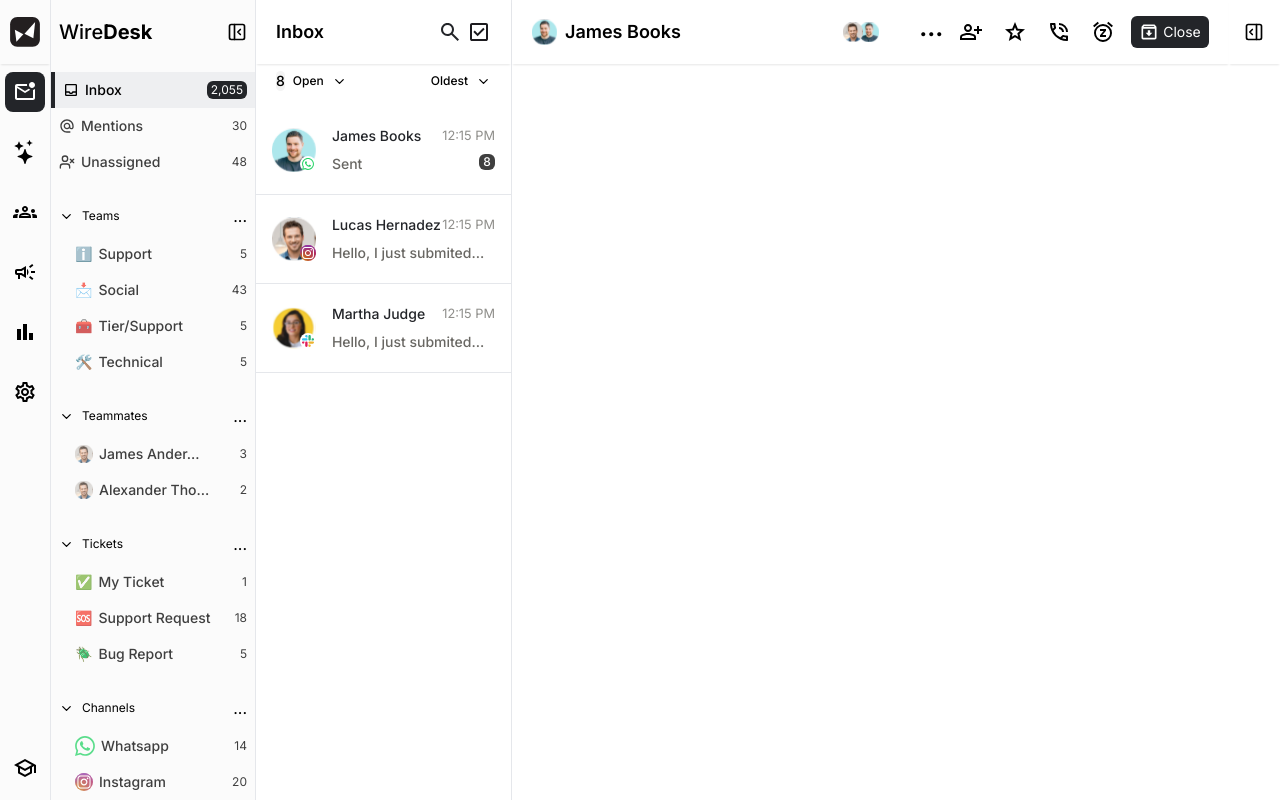
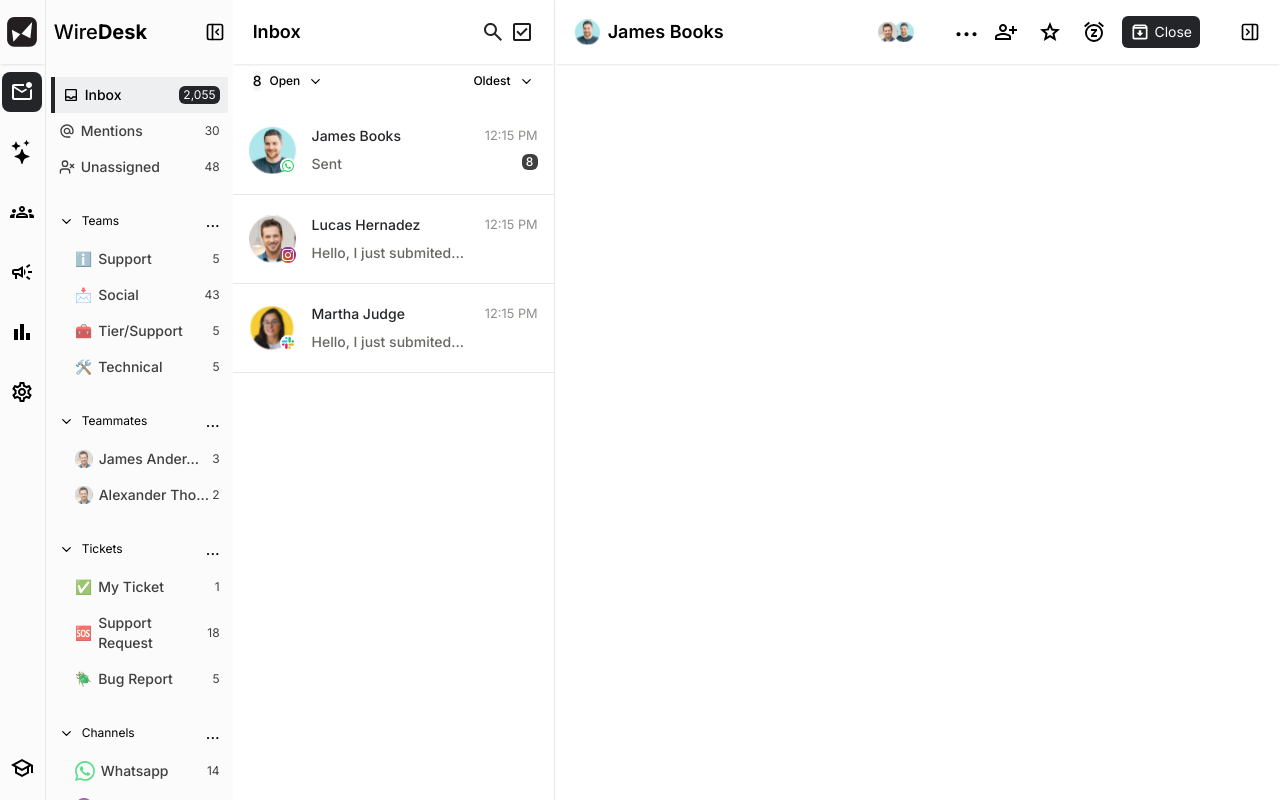
Before and after one commit to Marvelousy20/wiredesk, a Next.js app: page / in a window 1280 px wide. Both pictures are taken after a click on the button 1233 px from the left and 32 px from the top of the page. Built offline with nearby package versions, Linux system fonts and the light colour scheme.

Commit message:
making changes

```diff
--- a/src/app/globals.css
+++ b/src/app/globals.css
@@ -1,6 +1,16 @@
 @tailwind base;
 @tailwind components;
 @tailwind utilities;
+
+* {
+  margin: 0;
+  padding: 0;
+  box-sizing: border-box;
+}
+
+html {
+  font-size: 16px;
+}
 
 :root {
   --foreground-rgb: 0, 0, 0;
@@ -66,3 +76,55 @@ body {
 .transition-width {
   transition: width 0.3s ease-in-out;
 }
+
+/* Layout styles */
+
+/* Default widths */
+/* .column-a {
+  width: 18.187%;
+}
+
+.column-a1 {
+  width: 19.635%;
+}
+
+.column-a2 {
+  width: 80.365%;
+}
+
+.column-b {
+  width: 58.796%;
+}
+
+.column-b1 {
+  width: 36.22%;
+}
+
+.column-b2 {
+  width: 63.78%;
+}
+
+.column-c {
+  width: 23.076%;
+} */
+
+/* Collapsed and expanded states */
+/* .collapsed-a .column-a2 {
+  display: none;
+}
+
+.collapsed-a .column-b2 {
+  width: calc(37.5% + 14.616%);
+}
+
+.collapsed-c .column-c {
+  display: none;
+}
+
+.collapsed-c .column-b2 {
+  width: calc(37.5% + 14.616% + 23.076);
+}
+
+.collapsed-a.collapsed-c .column-b2 {
+  width: calc(37.5% + 14.616% + 23.076%);
+} */
--- a/src/components/Details/details.tsx
+++ b/src/components/Details/details.tsx
@@ -5,20 +5,23 @@ import Attributes from "./Attributes";
 
 interface ItemProps {
   isCollapsed: boolean;
-  width: string;
+  // width: string;
   onCollapseToggle: () => void;
 }
 
 export default function Details({
   isCollapsed,
   onCollapseToggle,
-  width,
-}: ItemProps) {
+}: // width,
+ItemProps) {
   return (
     <section
-      className={`col-span-2 transition-all duration-300 ease-in-out`}
-      style={{ width }}
+      className={`col-span-2 transition-all duration-300 ease-in-out column-c ${
+        isCollapsed ? "w-0" : "w-[23.076%]"
+      }`}
+      // style={{ width }}
     >
+      {!isCollapsed && (
         <div className="relative">
           <div className="">
             <TabGroup className="">
@@ -48,11 +51,7 @@ export default function Details({
                   }`}
                   onClick={onCollapseToggle}
                 >
-                {isCollapsed ? (
-                  <LuPanelRightOpen size={20} />
-                ) : (
                   <LuPanelRightClose size={20} />
-                )}
                 </button>
               </div>
               <TabPanels className={isCollapsed ? "hidden" : "block"}>
@@ -66,6 +65,7 @@ export default function Details({
             </TabGroup>
           </div>
         </div>
+      )}
     </section>
   );
 }
--- a/src/components/General/Dropdown.tsx
+++ b/src/components/General/Dropdown.tsx
@@ -17,7 +17,7 @@ const Dropdown = ({ title, items }: DropdownProps) => {
   }, []);
 
   return (
-    <div className="w-full">
+    <div className="w-full mr-6">
       <button
         className="flex justify-between items-center w-full p-2 focus:outline-nones"
         onClick={() => setIsOpen(!isOpen)}
--- a/src/components/MainContent.tsx
+++ b/src/components/MainContent.tsx
@@ -10,64 +10,42 @@ export default function MainContent() {
   const [isDetailedSidebarCollapsed, setIsDetailedSidebarCollapsed] =
     useState(false);
 
-  const [widths, setWidths] = useState({
-    sidebarWidth: "20%",
-    detailsWidth: "20%",
-    messageWidth: "60%",
-    firstChildWidth: "20%",
-  });
+  const getMessageWidth = () => {
+    let defaultWidth = "58.796%";
 
-  const calculateWidths = () => {
-    if (typeof window === "undefined") {
-      return;
+    if (isSidebarCollapsed) {
+      defaultWidth = "73.412%";
     }
-    const totalWidth = window.innerWidth;
-    const sidebarWidth = isSidebarCollapsed
-      ? 0.04 * totalWidth
-      : 0.2 * totalWidth;
-    const detailsWidth = isDetailedSidebarCollapsed
-      ? 0.04 * totalWidth
-      : 0.2 * totalWidth;
-    const messageWidth = totalWidth - sidebarWidth - detailsWidth;
-    const firstChildWidth = 0.2 * totalWidth;
+    if (isDetailedSidebarCollapsed) {
+      defaultWidth = "81.872%";
+    }
+    if (isDetailedSidebarCollapsed && isSidebarCollapsed) {
+      defaultWidth = "96.429%";
+    }
 
-    setWidths({
-      sidebarWidth: `${sidebarWidth}px`,
-      detailsWidth: `${detailsWidth}px`,
-      messageWidth: `${messageWidth}px`,
-      firstChildWidth: `${firstChildWidth}px`,
-    });
+    console.log(defaultWidth);
+
+    return defaultWidth;
   };
 
-  useEffect(() => {
-    calculateWidths();
-    const handleResize = () => {
-      calculateWidths();
-    };
-
-    window.addEventListener("resize", handleResize);
-    return () => {
-      window.removeEventListener("resize", handleResize);
-    };
-  }, [isSidebarCollapsed, isDetailedSidebarCollapsed]);
-
   return (
-    <div className="w-full flex h-screen overflow-hidden">
+    <div className={`w-full flex h-screen overflow-hidden`}>
       <Sidebar
         isCollapsed={isSidebarCollapsed}
         onCollapseToggle={() => setIsSidebarCollapsed(!isSidebarCollapsed)}
         key={isSidebarCollapsed ? "collapsed" : "expanded"}
-        width={widths.sidebarWidth}
+        // width={widths.sidebarWidth}
       />
-
       <div
-        className={`transition-all overflow-auto duration-300 ease-out`}
-        style={{ width: widths.messageWidth }}
+        className={`transition-all overflow-auto duration-300 ease-out column-b [58.796%]`}
+        style={{ width: getMessageWidth() }}
       >
         <Message
           isCollapsedDetailsbar={isDetailedSidebarCollapsed}
           onCollapseToggle={() => setIsSidebarCollapsed(!isSidebarCollapsed)}
-          detailsWidth={widths.firstChildWidth}
+          onDetailsCollapseToggle={() =>
+            setIsDetailedSidebarCollapsed(!isDetailedSidebarCollapsed)
+          }
           isCollapsed={isSidebarCollapsed}
         />
       </div>
@@ -76,7 +54,6 @@ export default function MainContent() {
         onCollapseToggle={() =>
           setIsDetailedSidebarCollapsed(!isDetailedSidebarCollapsed)
         }
-        width={widths.detailsWidth}
       />
     </div>
   );
--- a/src/components/Message/MessageDetails.tsx
+++ b/src/components/Message/MessageDetails.tsx
@@ -10,8 +10,17 @@ import {
 } from "react-icons/md";
 import { Button } from "@headlessui/react";
 import { useState } from "react";
+import { LuPanelRightClose } from "react-icons/lu";
 
-const MessageDetails = () => {
+interface MessageDetailsProps {
+  isCollapsedDetailsbar: boolean;
+  onCollapseToggle: () => void;
+}
+
+const MessageDetails = ({
+  isCollapsedDetailsbar,
+  onCollapseToggle,
+}: MessageDetailsProps) => {
   const [isOpen, setIsOpen] = useState(true);
 
   return (
@@ -55,9 +64,6 @@ const MessageDetails = () => {
               <span className="hover:bg-[#EEEFF1] rounded-full p-1">
                 <MdOutlineGrade size={24} />
               </span>
-              <span className="hover:bg-[#EEEFF1] rounded-full p-1">
-                <MdOutlinePhoneInTalk size={24} />
-              </span>
 
               <span className="hover:bg-[#EEEFF1] rounded-full p-1">
                 <MdOutlineSnooze size={24} />
@@ -77,6 +83,12 @@ const MessageDetails = () => {
                 )}
               </Button>
             </div>
+
+            {isCollapsedDetailsbar && (
+              <div className="cursor-pointer" onClick={onCollapseToggle}>
+                <LuPanelRightClose size={20} />
+              </div>
+            )}
           </div>
         </div>
       </div>
--- a/src/components/Message/message.tsx
+++ b/src/components/Message/message.tsx
@@ -4,21 +4,21 @@ import MessagesInbox from "./MessageInbox";
 interface MessageProps {
   isCollapsedDetailsbar: boolean;
   onCollapseToggle: () => void;
-  detailsWidth: string;
+  // detailsWidth: string;
   isCollapsed: boolean;
+  onDetailsCollapseToggle: () => void;
 }
 
 export default function Message({
   isCollapsedDetailsbar,
   onCollapseToggle,
-  detailsWidth,
+  onDetailsCollapseToggle,
   isCollapsed,
 }: MessageProps) {
   return (
     <section className="w-full h-full overflow-auto flex">
       <div
-        className={`border-r h-full transition-all duration-300 ease-in-out`}
-        style={{ width: detailsWidth }}
+        className={`border-r h-full transition-all duration-300 ease-in-out column-b1 w-[322px]`}
       >
         <MessagesInbox
           isCollapsedDetailsbar={isCollapsedDetailsbar}
@@ -27,9 +27,14 @@ export default function Message({
         />
       </div>
       <div
-        className={`flex-1 h-full ${isCollapsedDetailsbar ? "" : "border-r"}`}
+        className={`flex-1 flex-grow h-full transition-all duration-300 ease-in-out column-b2 w-full ${
+          isCollapsedDetailsbar ? "collapsed-c" : "border-r"
+        }`}
       >
-        <MessageDetails />
+        <MessageDetails
+          isCollapsedDetailsbar={isCollapsedDetailsbar}
+          onCollapseToggle={onDetailsCollapseToggle}
+        />
       </div>
     </section>
   );
--- a/src/components/Sidebar/sidebar.tsx
+++ b/src/components/Sidebar/sidebar.tsx
@@ -28,14 +28,13 @@ interface ItemProps {
   onSelect?: any;
   isCollapsed: boolean;
   onCollapseToggle: () => void;
-  width: string;
+  // width: string;
 }
 
 export default function Sidebar({
   onSelect,
   isCollapsed,
   onCollapseToggle,
-  width,
 }: ItemProps) {
   const [selected, setSelected] = useState<SelectableItems | string>(
     "messages"
@@ -47,13 +46,16 @@ export default function Sidebar({
   };
   return (
     <section
-      className={`transition-width ease-in-out duration-300 bg-[#FBFBFB] ${
-        isCollapsed ? "animate-" : "border-r animate-slidn"
+      className={`transition-width ease-in-out duration-300 bg-[#FBFBFB] column-a ${
+        isCollapsed ? "w-[3.571%]" : "w-[18.187%]"
       }`}
-      style={{ width }}
     >
       <div className="flex w-full h-full justify-center">
-        <div className={`border-r ${isCollapsed ? "w-[100%]" : "w-[20%]"}`}>
+        <div
+          className={`border-r column-a1 ${
+            isCollapsed ? "w-full" : "w-[19.635%] "
+          }`}
+        >
           <div className="shadow-bottom h-16 justify-center flex items-center">
             <Image src="/sidebar/logo.svg" alt="logo" width={30} height={30} />
           </div>
@@ -159,12 +161,12 @@ export default function Sidebar({
         </div>
 
         {/* Corresponding items */}
+
         <div
-          className={`${
-            isCollapsed ? "w-[0%]" : "w-[80%]"
-          } h-full transition-all duration-300`}
+          className={`h-full transition-all duration-300 column-a2 ${
+            isCollapsed ? "w-0" : "w-[80.365%]"
+          }`}
         >
-          {/* <div className={`border-r-2 bg-[#FBFBFB] transition-all duration-300`}> */}
           <div className="h-16 sticky top-0 z-20">
             <div
               className={`h-16 flex items-center justify-between ${
@@ -193,9 +195,9 @@ export default function Sidebar({
           </div>
 
           <div
-            className={` mt-2 h-full ${
+            className={`w-full mt-2 h-full ${
               isCollapsed ? "hidden" : "block"
-            } custom-scrollbar overflow-auto`}
+            } overflow-auto custom-scrollbar p-[5px]`}
           >
             {selected === "messages" && <Inbox />}
           </div>
```
Lines whose indentation alone changed are shown as unchanged.
